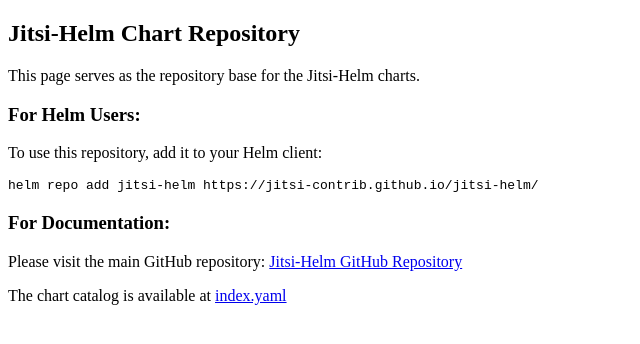
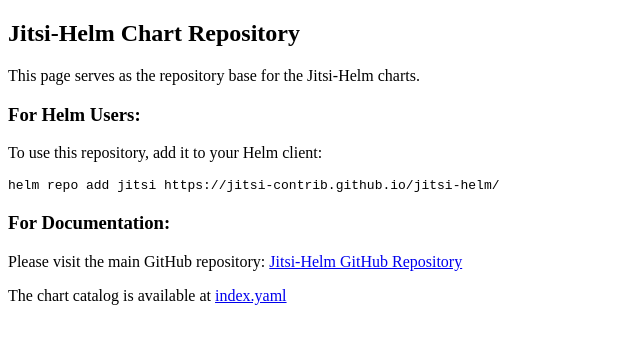
Before and after one commit to jitsi-contrib/jitsi-helm, a plain HTML site: page docs/index.html in a window 1280 px wide. Shown: the full height of the page, 0-640 px from the left. Drawn offline with Linux system fonts and the light colour scheme.

Commit message:
fix: Update the recommended name for Helm

```diff
--- a/docs/index.html
+++ b/docs/index.html
@@ -10,7 +10,7 @@
 
     <h3>For Helm Users:</h3>
     <p>To use this repository, add it to your Helm client:</p>
-    <pre><code>helm repo add jitsi-helm https://jitsi-contrib.github.io/jitsi-helm/</code></pre>
+    <pre><code>helm repo add jitsi https://jitsi-contrib.github.io/jitsi-helm/</code></pre>
 
     <h3>For Documentation:</h3>
     <p>
```
